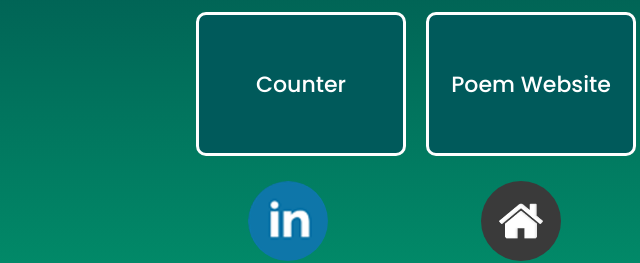
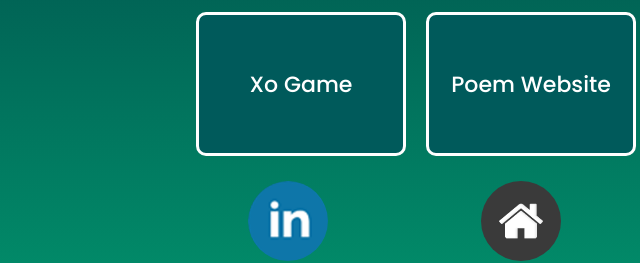
Before and after one commit to davibcavalcante/my-profile, a plain HTML site: page projects.html in a window 1280 px wide. Shown: the part 418-681 px from the top of the page, 119-759 px from the left. Drawn offline with Linux system fonts and the light colour scheme.

Commit message:
Change a project

```diff
--- a/projects.html
+++ b/projects.html
@@ -38,7 +38,7 @@
             </div>
             <div class="row">
                 <div class="project">
-                    <a href="https://davibcavalcante.github.io/projeto-contador" target="_blank" rel="external">Counter</a>
+                    <a href="https://davibcavalcante.github.io/xo-game" target="_blank" rel="external">Xo Game</a>
                 </div>
                 <div class="project">
                     <a href="https://davibcavalcante.github.io/projeto-cordel" target="_blank" rel="external">Poem Website</a>
```
